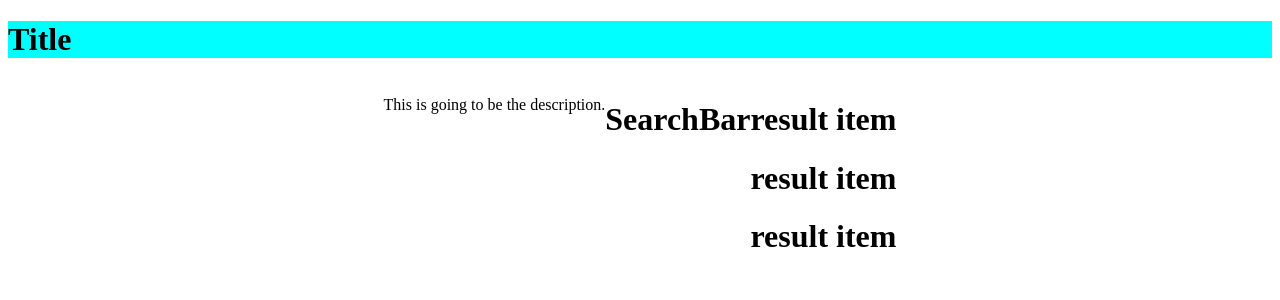
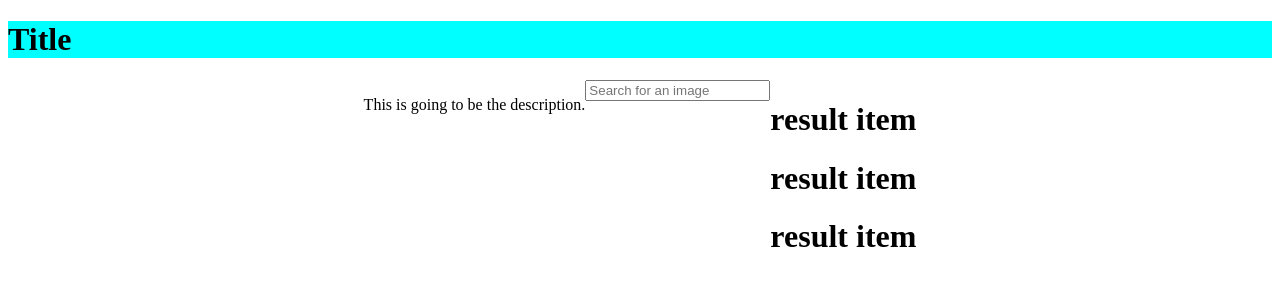
Before and after one commit to mcagan/photohack, a React (Create React App) app: page / in a window 1280 px wide. Shown: the top 300 px of the page. Built offline with nearby package versions, Linux system fonts and the light colour scheme.

Commit message:
add react bootstrap to the project

```diff
--- a/package.json
+++ b/package.json
@@ -7,8 +7,10 @@
     "@testing-library/jest-dom": "^4.2.4",
     "@testing-library/react": "^9.5.0",
     "@testing-library/user-event": "^7.2.1",
+    "bootstrap": "^4.5.0",
     "gh-pages": "^3.1.0",
     "react": "^16.13.1",
+    "react-bootstrap": "^1.0.1",
     "react-dom": "^16.13.1",
     "react-scripts": "^3.4.1"
   },
--- a/src/components/SearchBar.js
+++ b/src/components/SearchBar.js
@@ -1,9 +1,13 @@
 import React from "react";
+import Debounce from "../hooks/debounce";
+import Form from "react-bootstrap/Form";
 
 export default function SearchBar(props) {
   return (
     <div className="search-bar">
-      <h1 className="logo">SearchBar</h1>
+      <Form>
+        <Form.Control type="search" placeholder="Search for an image" />
+      </Form>
     </div>
   );
 }
--- /dev/null
+++ b/src/hooks/debounce.js
@@ -0,0 +1,12 @@
+import { useState, useEffect } from "react";
+
+export default function Debounce(input, ms) {
+  const [debounced, setDebounced] = useState("");
+
+  useEffect(() => {
+    const timeout = setTimeout(() => setDebounced(input), ms);
+    return () => clearTimeout(timeout);
+  }, [input, ms]);
+
+  return debounced;
+}
```
Also changed, not shown: 1 other file (tests, documents, lock files or other folders).
